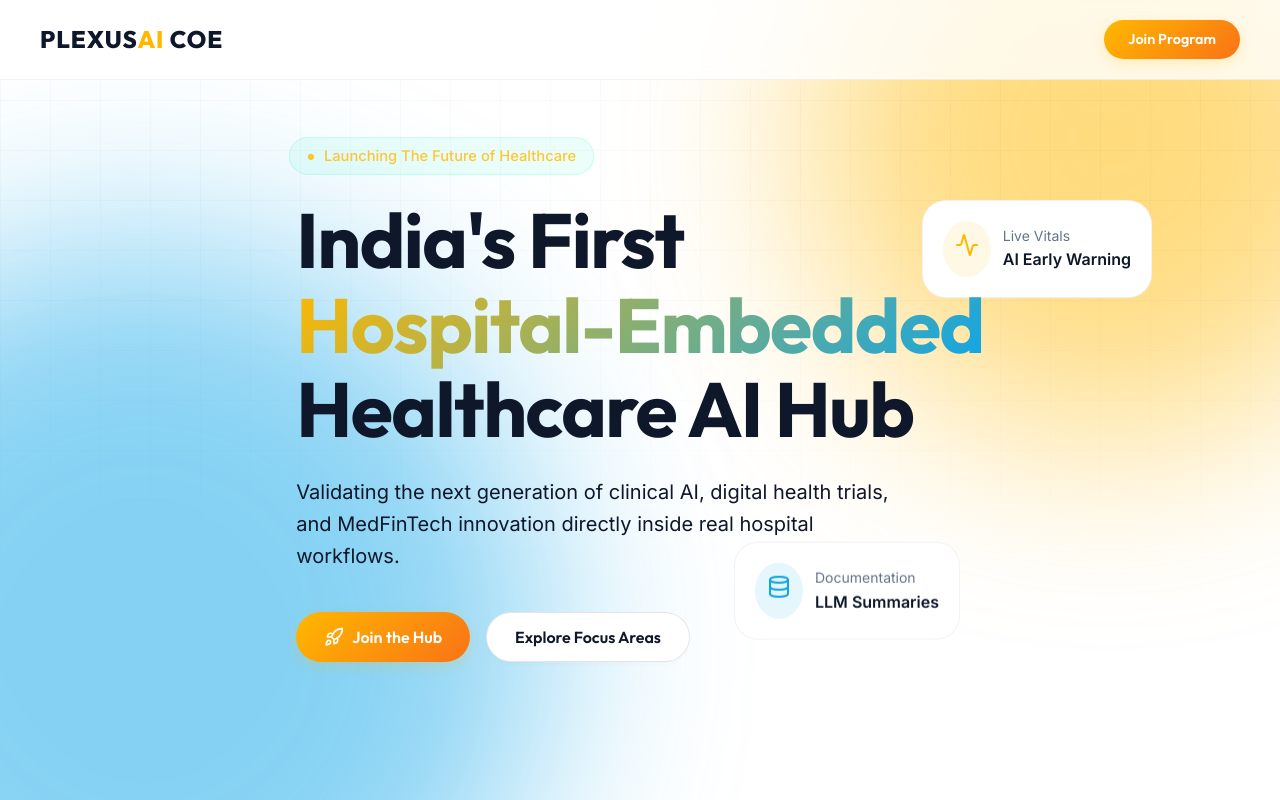
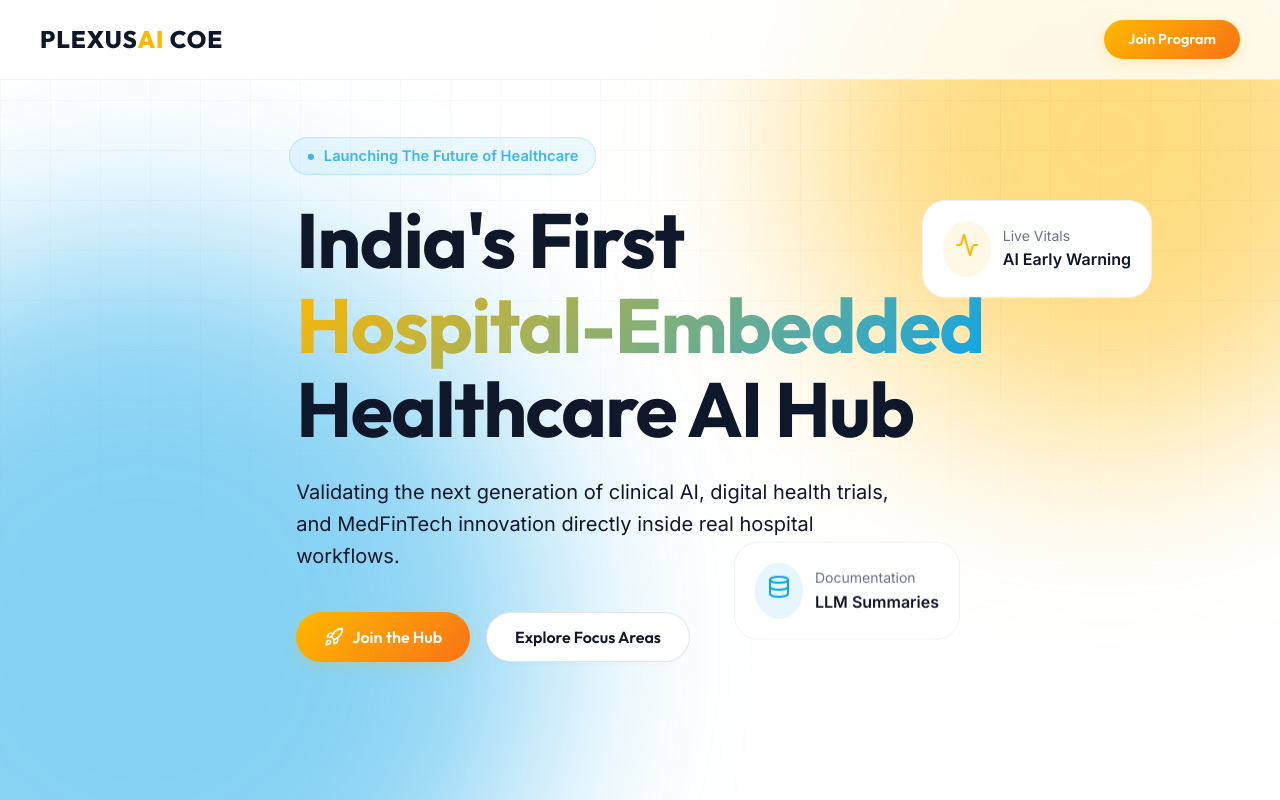
Before and after one commit to nxtwaveventures/plexusai, a React (Vite) app: page / in a window 1280 px wide. Shown: the top 800 px of the page. Built offline with nearby package versions, Linux system fonts and the light colour scheme.

Commit message:
fix(theme): improve badge text readability in light mode

```diff
--- a/src/index.css
+++ b/src/index.css
@@ -296,10 +296,10 @@ a {
   padding: 6px 16px;
   border-radius: 999px;
   font-size: 0.875rem;
-  font-weight: 500;
-  background: rgba(0, 245, 184, 0.1);
-  color: var(--accent-cyan);
-  border: 1px solid rgba(0, 245, 184, 0.2);
+  font-weight: 600;
+  background: rgba(14, 165, 233, 0.1);
+  color: var(--accent-purple);
+  border: 1px solid rgba(14, 165, 233, 0.2);
   margin-bottom: 24px;
 }
 
```
